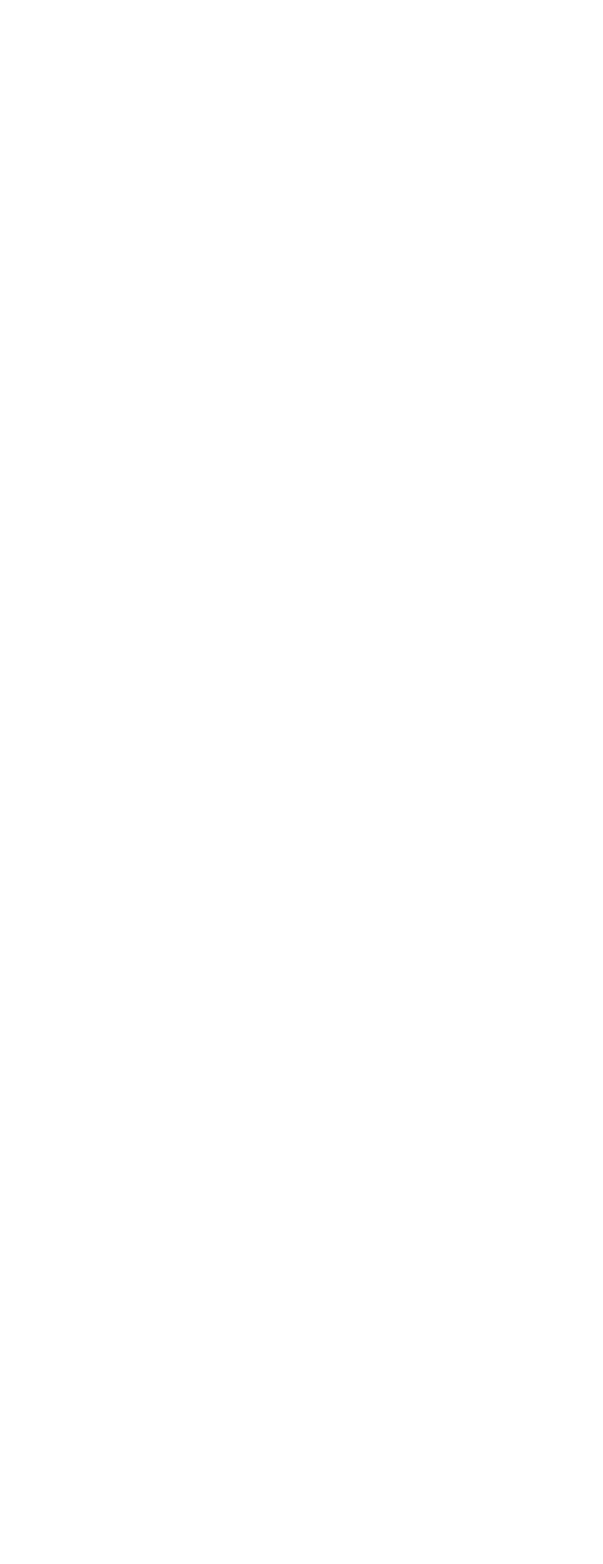
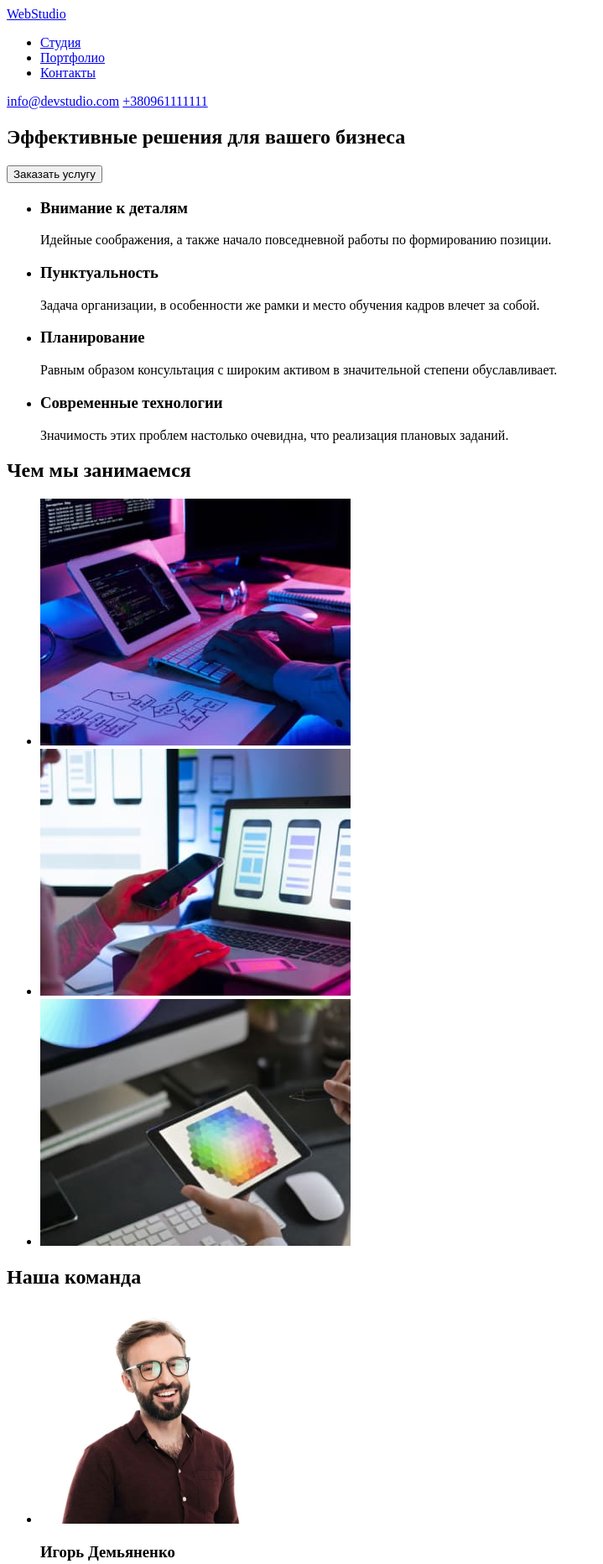
Before and after one commit to apetrova7/goit-markup-hw-01, a plain HTML site: page index.html in a window 1280 px wide. Shown: the top 1863 px of the page at 84% size, without its empty margins (0-719 px from the left). Before the commit the page ends 800 px from the top, so only its background shows below. Drawn offline with Linux system fonts and the light colour scheme.

Commit message:
commit-task1

```diff
--- a/index.html
+++ b/index.html
@@ -1,5 +1,5 @@
 <!DOCTYPE html>
-<html lang="en">
+<html lang="ru">
 
 <head>
     <meta charset="UTF-8">
@@ -10,7 +10,100 @@
 
 <body>
 
+    <header>
+        <a href="#" lang="en">WebStudio</a>
+        <nav>
+            <ul>
+                <li>
+                    <a href="#" Студия>Студия</a>
+                </li>
+                <li>
+                    <a href="#" Портфолио>Портфолио</a>
+                </li>
+                <li>
+                    <a href="#" Контакты>Контакты</a>
+                </li>
+            </ul>
+        </nav>
+        <a href="mailto:info@devstudio.com">info@devstudio.com</a>
+        <a href="tel:+380961111111">+380961111111</a>
 
+    </header>
+    <main>
+        <!-- Section 1  -->
+        <section>
+            <h1>Эффективные решения для вашего бизнеса</h1>
+            <button type="button">Заказать услугу</button>
+        </section>
+        <!-- Section 2 -->
+        <section>
+            <!-- <h2>Особенности</h2>-->
+            <ul>
+                <li>
+                    <h3>Внимание к деталям</h3>
+                    <p>Идейные соображения, а также начало повседневной работы по формированию позиции.</p>
+                </li>
+                <li>
+                    <h3>Пунктуальность</h3>
+                    <p>Задача организации, в особенности же рамки и место обучения кадров влечет за собой.</p>
+                </li>
+                <li>
+                    <h3>Планирование</h3>
+                    <p>Равным образом консультация с широким активом в значительной степени обуславливает.</p>
+                </li>
+                <li>
+                    <h3>Современные технологии</h3>
+                    <p>Значимость этих проблем настолько очевидна, что реализация плановых заданий.</p>
+                </li>
+            </ul>
+        </section>
+        <!-- Section 3 -->
+        <section>
+            <h2>Чем мы занимаемся</h2>
+            <ul>
+                <li><img src="./wedo1.jpg" alt="печать на клавиатуре" width="370" height="294"></li>
+                <li><img src="./wedo2.jpg" alt="работа за компьютером" width="370" height="294"></li>
+                <li><img src="./wedo3.jpg" alt="работа за платшетом" width="370" height="294"></li>
+            </ul>
+        </section>
+        <!-- Section 4 -->
+        <section>
+            <h2>Наша команда</h2>
+            <ul>
+                <li>
+                    <img src="./team1.jpg" alt="портрет мужчины" width="270" height="260">
+                    <h3>Игорь Демьяненко</h3>
+                    <p lang="en">Product Designer</p>
+                </li>
+                <li>
+                    <img src="./team2.jpg" alt="портрет девушки" width="270" height="260">
+                    <h3>Ольга Репина</h3>
+                    <p lang="en">Frontend Developer</p>
+                </li>
+                <li>
+                    <img src="./team3.jpg" alt="портрет мужчины" width="270" height="260">
+                    <h3>Николай Тарасов</h3>
+                    <p lang="en">Marketing</p>
+                </li>
+                <li>
+                    <img src="./team4.jpg" alt="портрет мужчины" width="270" height="260">
+                    <h3>Михаил Ермаков</h3>
+                    <p lang="en">UI Designer</p>
+                </li>
+            </ul>
+        </section>
+
+    </main>
+
+
+    <footer>
+        <a href="#" lang="en">WebStudio</a>
+        <address>
+    г. Киев, пр-т Леси Украинки, 26 <br>
+     <a href="mailto:info@devstudio.com">info@devstudio.com</a> <br>
+     <a href="tel:+380961111111">+380961111111</a>
+</address>
+    </footer>
 
 </body>
 
```
Also changed, not shown: team1.jpg (added), team2.jpg (added), team3.jpg (added), team4.jpg (added), wedo1.jpg (added), wedo2.jpg (added), wedo3.jpg (added).
